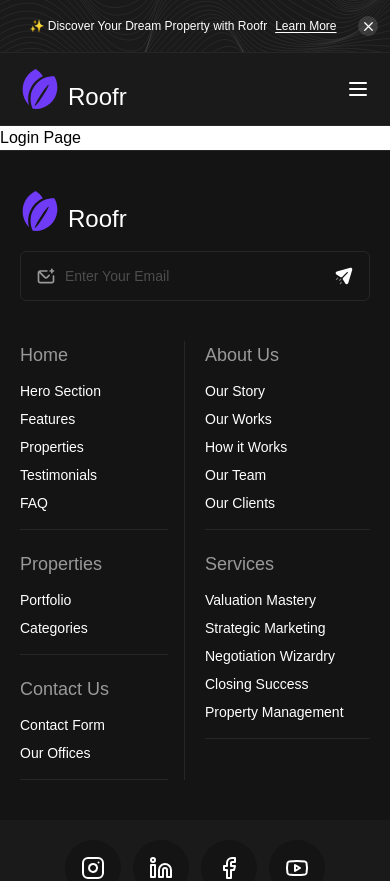
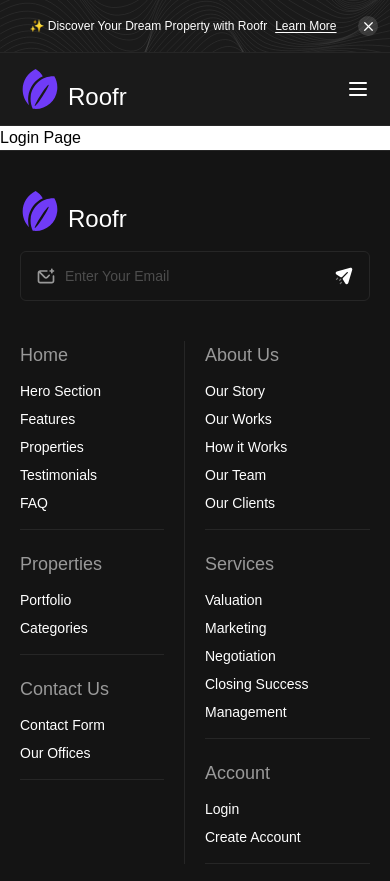
Before and after one commit to shawaiz-khan/roofr, a Next.js app: page /auth/login in a window 390 px wide. Shown: the top 881 px of the page. Built offline with nearby package versions, Linux system fonts and the light colour scheme.

Commit message:
add: Footer made responsive

```diff
--- a/src/components/Footer.tsx
+++ b/src/components/Footer.tsx
@@ -2,7 +2,7 @@ import Logo from '@/assets/svg/logo.svg';
 import SendIcon from '@/assets/svg/Send.svg';
 import MailIcon from '@/assets/svg/Mail.svg';
 import Image from 'next/image';
-import { FooterAboutItems, FooterContactItems, FooterHomeItems, FooterPropertiesItems, FooterServicesItems } from '@/constants/footerPaths';
+import { FooterAboutItems, FooterContactItems, FooterHomeItems, FooterPropertiesItems, FooterServicesItems, FooterUserItems } from '@/constants/footerPaths';
 import Link from 'next/link';
 import FooterBlock from './FooterBlock';
 import FooterSocials from './FooterSocials';
@@ -10,6 +10,7 @@ import FooterSocials from './FooterSocials';
 const Footer: React.FC = () => {
     return (
         <div className="pt-10 bg-black-primary border-t border-black-tertiary flex flex-col gap-10">
+            <div className='grid grid-cols-1 md:grid-cols-3 gap-10'>
                 <div className="px-5 flex flex-col gap-5">
                     <div className="flex items-end gap-2">
                         <Image src={Logo} alt="Roofr Logo" className="w-10" />
@@ -27,8 +28,9 @@ const Footer: React.FC = () => {
                         </button>
                     </div>
                 </div>
-            <div className="px-5 grid grid-cols-2 gap-5 w-full">
-                <div className='flex flex-col gap-5 border-r border-black-tertiary pr-4'>
+
+                <div className="px-5 grid grid-cols-2 gap-5 md:gap-3 w-full md:col-span-2">
+                    <div className='flex flex-col md:flex-row gap-5 md:gap-3 border-r border-black-tertiary pr-5 md:border-none'>
                         <FooterBlock title="Home">
                             {FooterHomeItems.map((item) => (
                                 <Link key={item.path} href={item.path}>
@@ -53,7 +55,8 @@ const Footer: React.FC = () => {
                             ))}
                         </FooterBlock>
                     </div>
-                <div className='flex flex-col gap-5'>
+
+                    <div className='flex flex-col md:flex-row gap-5 md:gap-3'>
                         <FooterBlock title="About Us">
                             {FooterAboutItems.map((item) => (
                                 <Link key={item.path} href={item.path}>
@@ -69,8 +72,18 @@ const Footer: React.FC = () => {
                                 </Link>
                             ))}
                         </FooterBlock>
+
+                        <FooterBlock title="Account">
+                            {FooterUserItems.map((item) => (
+                                <Link key={item.path} href={item.path}>
+                                    <li className="text-text-light text-sm hover:text-white transition">{item.name}</li>
+                                </Link>
+                            ))}
+                        </FooterBlock>
                     </div>
                 </div>
+            </div>
+
             <FooterSocials />
         </div>
     );
--- a/src/components/FooterBlock.tsx
+++ b/src/components/FooterBlock.tsx
@@ -2,7 +2,7 @@ import FooterBlockProps from "@/types/footerBlock";
 
 const FooterBlock: React.FC<FooterBlockProps> = ({ title, children }) => {
     return (
-        <div className="flex flex-col gap-3 items-start justify-start w-full pb-4 border-b border-black-tertiary">
+        <div className="flex flex-col gap-3 items-start justify-start w-full pb-4 border-b border-black-tertiary md:border-none ${className}">
             <h1 className="text-gray-quaternary text-lg">{title}</h1>
             <ul className="flex flex-col gap-2">{children}</ul>
         </div>
--- a/src/constants/footerPaths.ts
+++ b/src/constants/footerPaths.ts
@@ -22,14 +22,19 @@ export const FooterPropertiesItems: FooterItemProps[] = [
 ];
 
 export const FooterServicesItems: FooterItemProps[] = [
-    { name: "Valuation Mastery", path: "/services#valuation-mastery" },
-    { name: "Strategic Marketing", path: "/services#strategic-marketing" },
-    { name: "Negotiation Wizardry", path: "/services#negotiation-wizardry" },
+    { name: "Valuation", path: "/services#valuation-mastery" },
+    { name: "Marketing", path: "/services#strategic-marketing" },
+    { name: "Negotiation", path: "/services#negotiation-wizardry" },
     { name: "Closing Success", path: "/services#closing-success" },
-    { name: "Property Management", path: "/services#property-management" },
+    { name: "Management", path: "/services#property-management" },
 ];
 
 export const FooterContactItems: FooterItemProps[] = [
     { name: "Contact Form", path: "/contact#form" },
     { name: "Our Offices", path: "/contact#offices" },
 ];
+
+export const FooterUserItems: FooterItemProps[] = [
+    { name: "Login", path: "/login" },
+    { name: "Create Account", path: "/create-account" },
+];
--- a/src/types/footerBlock.ts
+++ b/src/types/footerBlock.ts
@@ -1,6 +1,6 @@
 import { ReactNode } from "react";
 
 export default interface FooterBlockProps {
-    title: string,
-    children: ReactNode,
+    title: string;
+    children: ReactNode;
 }
```
Lines whose indentation alone changed are shown as unchanged.
